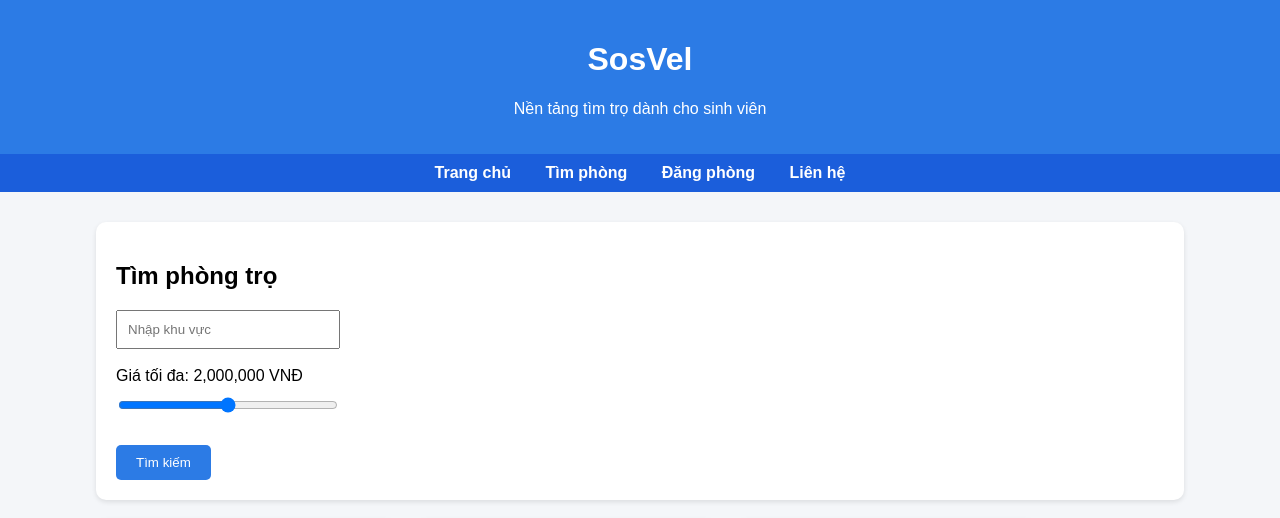
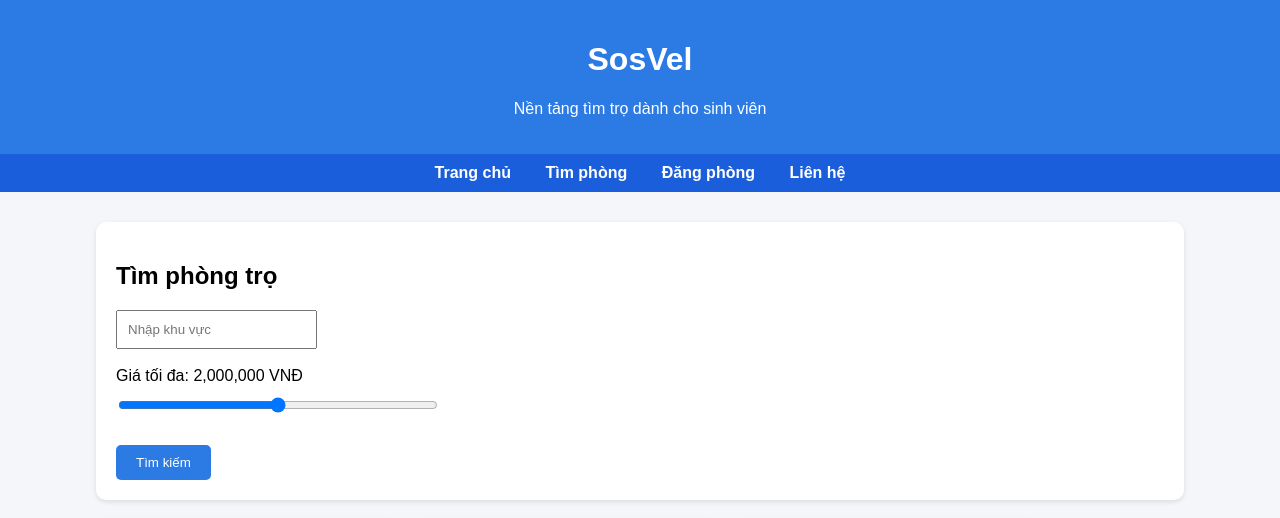
Before and after one commit to nicesu287/SosVel, a plain HTML site: page project/main/index.html in a window 1280 px wide. Shown: the top 518 px of the page. Drawn offline with Linux system fonts and the light colour scheme.

Commit message:
Update style.css

```diff
--- a/project/stylist/style.css
+++ b/project/stylist/style.css
@@ -24,10 +24,6 @@ text-decoration:none;
 font-weight:bold;
 }
 
-nav a:hover{
-text-decoration:underline;
-}
-
 .container{
 width:85%;
 margin:auto;
@@ -43,8 +39,11 @@ box-shadow:0 2px 5px rgba(0,0,0,0.1);
 
 input{
 padding:10px;
-width:200px;
 margin-right:10px;
+}
+
+input[type=range]{
+width:300px;
 }
 
 button{
```
